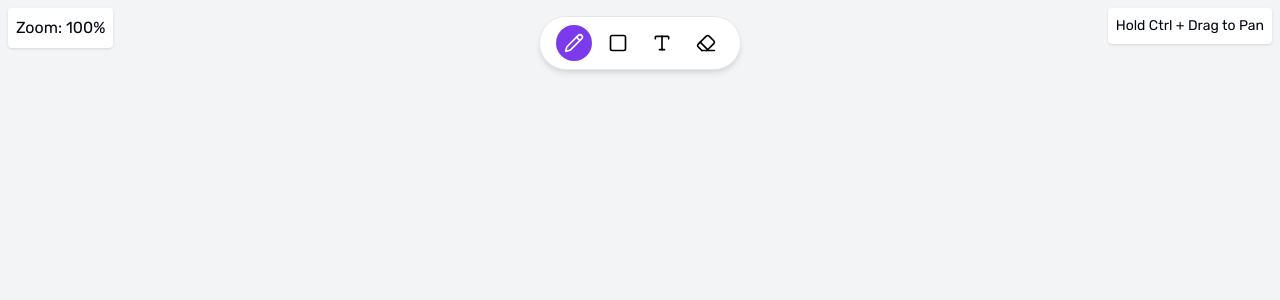
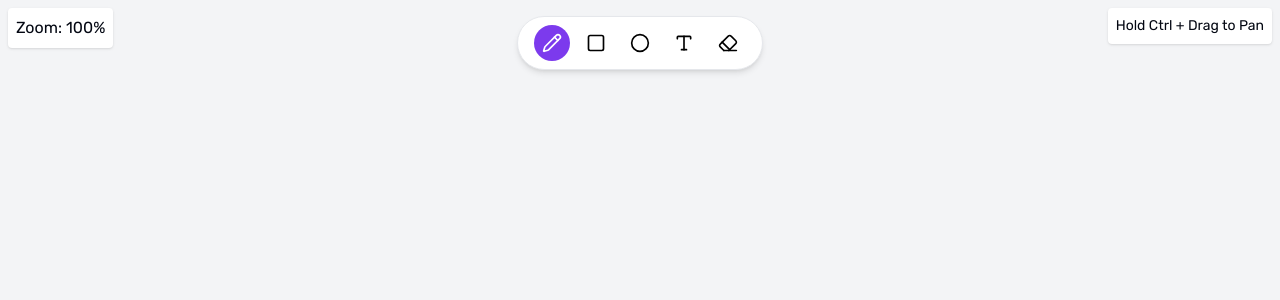
Before and after one commit to iSubhamMani/scribble, a Next.js app in the folder app/: page /whiteboard/1 in a window 1280 px wide. Shown: the top 300 px of the page. Built offline with nearby package versions, Linux system fonts and the light colour scheme.

Commit message:
add circle tool to toolbar component

```diff
--- a/app/src/components/Toolbar.tsx
+++ b/app/src/components/Toolbar.tsx
@@ -1,7 +1,13 @@
 "use client";
 
 import { Tool, useCanvasStore } from "@/lib/store/canvas";
-import { EraserIcon, PencilIcon, SquareIcon, TypeIcon } from "lucide-react";
+import {
+  CircleIcon,
+  EraserIcon,
+  PencilIcon,
+  SquareIcon,
+  TypeIcon,
+} from "lucide-react";
 
 const tools = [
   {
@@ -11,6 +17,10 @@ const tools = [
   {
     icon: SquareIcon,
     tool: Tool.rect,
+  },
+  {
+    icon: CircleIcon,
+    tool: Tool.circle,
   },
   {
     icon: TypeIcon,
```
